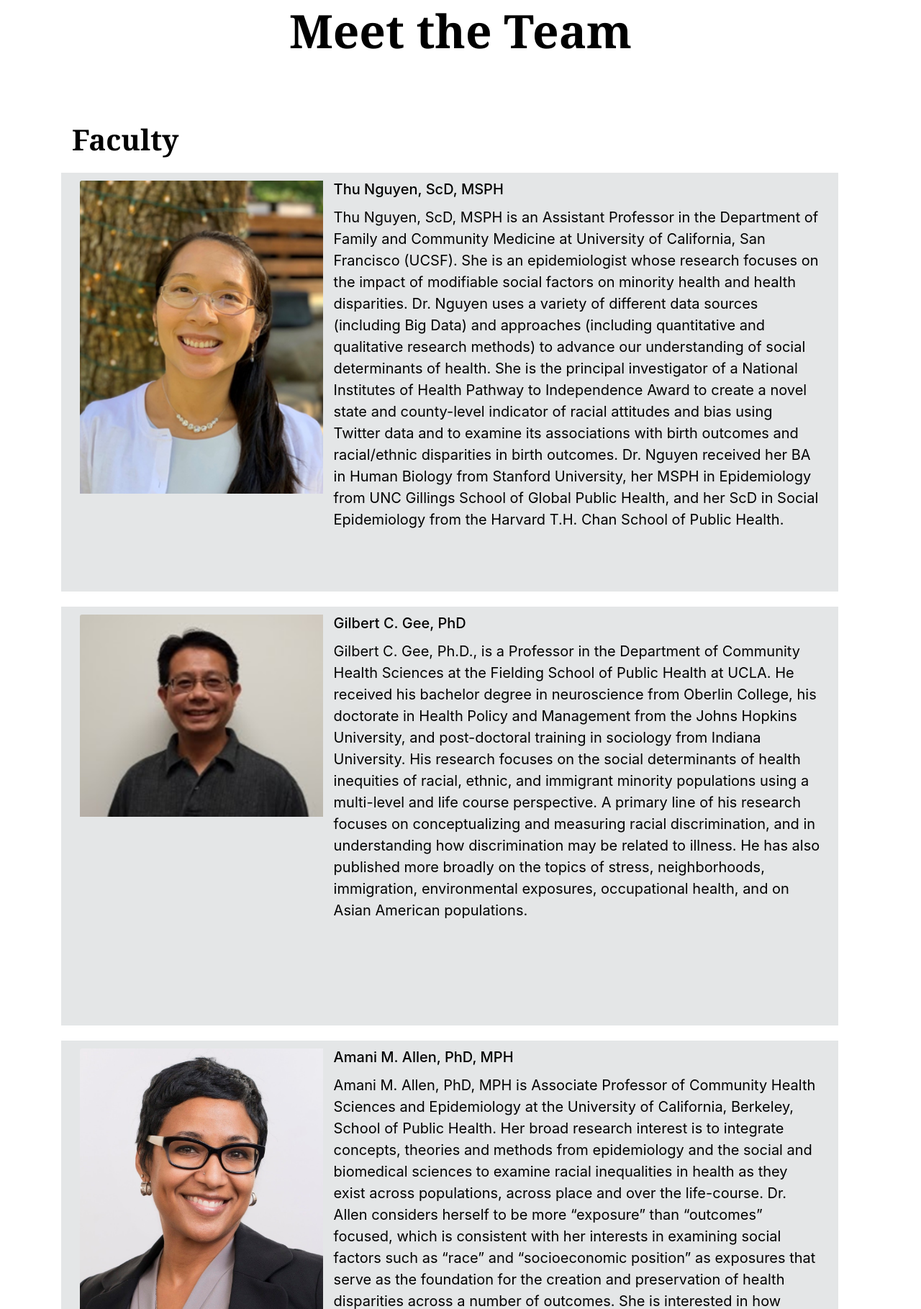
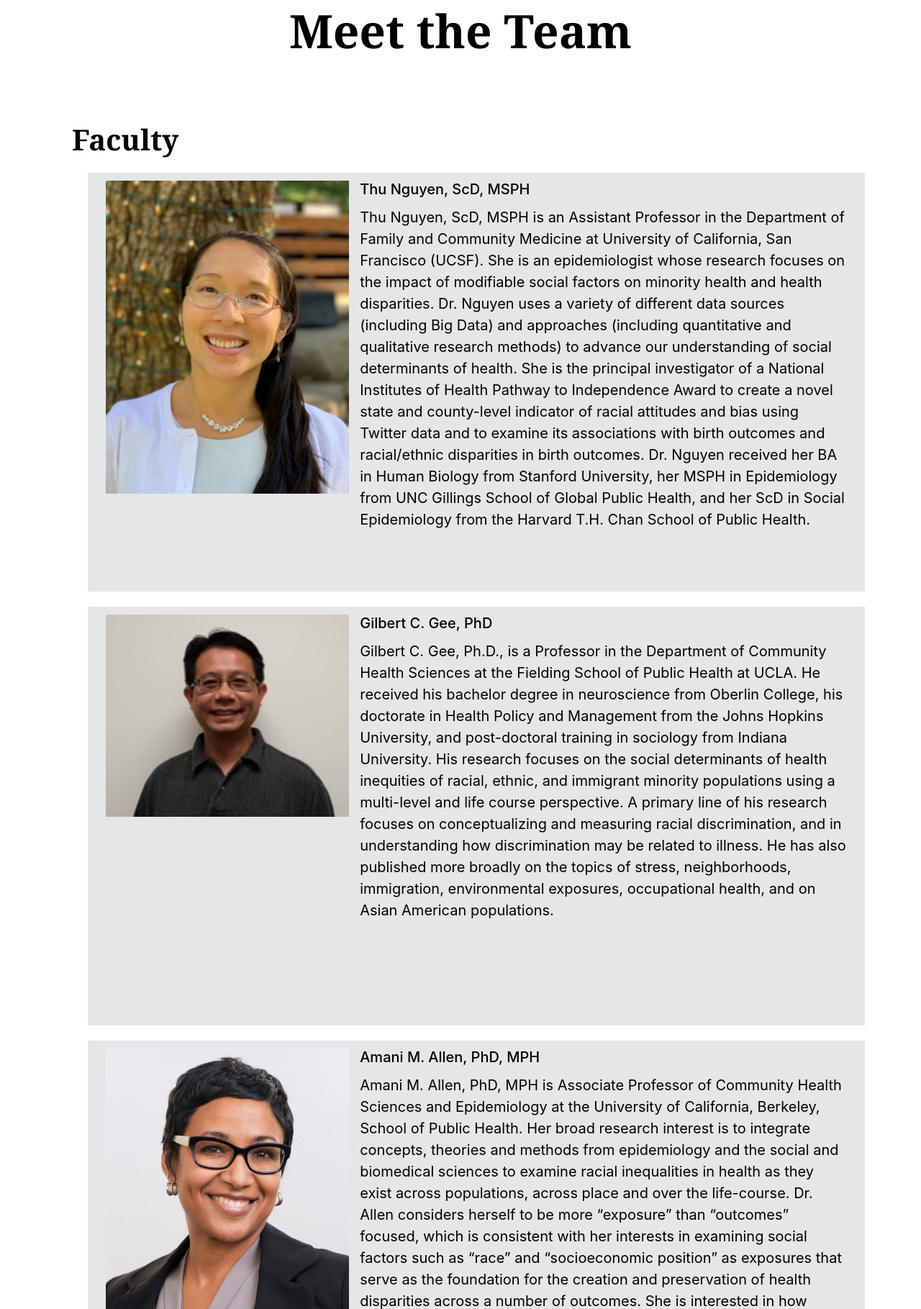
Before and after one commit to jacksonmichaels/bd4he_site, a Flask app: page /bios in a window 1280 px wide. Shown: the part 120-1939 px from the top of the page at 72% size. Run offline with Flask 2, Linux system fonts and the light colour scheme; some libraries are stand-ins or nearby versions.

Commit message:
i hate my life

```diff
--- a/app/static/main.css
+++ b/app/static/main.css
@@ -28,7 +28,7 @@ p {
 
 .img_div {
     overflow:hidden;
-    min-height: 35rem;
+    height: 35rem;
     object-fit: cover;
 }
 
@@ -100,9 +100,7 @@ p {
     overflow: hidden;
 }
 
-.bio_box img {
-    object-fit: cover !important;
-}
+
 .hideContent {
     overflow: hidden;
     line-height: 1em;
--- a/app/templates/pages/bios.html
+++ b/app/templates/pages/bios.html
@@ -19,8 +19,8 @@
       <div class="container">
         <h1>Faculty</h1>
         {% for person in faculty%}
-        <div class="row bio_box container" style="margin-top: 2%; padding: 1%">
-            <div class="col-lg-4 col-md-12 img_div"  style="height: 20rem;" style="position: relative">
+        <div class="row bio_box container" style="margin: 2%; padding: 1%">
+            <div class="col-lg-4 col-md-12 img_div">
               <img src="{{'static/images' + person['img']}}" class="card-img-top" alt="...">
             </div>
             <div class="col-lg-8 col-md-12" style="overflow: hidden;">
@@ -39,7 +39,7 @@
       </div>
       <div class="container">
         {% for person in non_faculty%}
-        <div class="row bio_box container" style="margin-top: 2%; padding: 1%">
+        <div class="row bio_box container" style="margin: 2%; padding: 1%">
             <div class="col-lg-4 col-md-12 img_div"  style="height: 20rem;" style="position: relative">
               <img src="{{'static/images' + person['img']}}" class="card-img-top" alt="...">
             </div>
```
